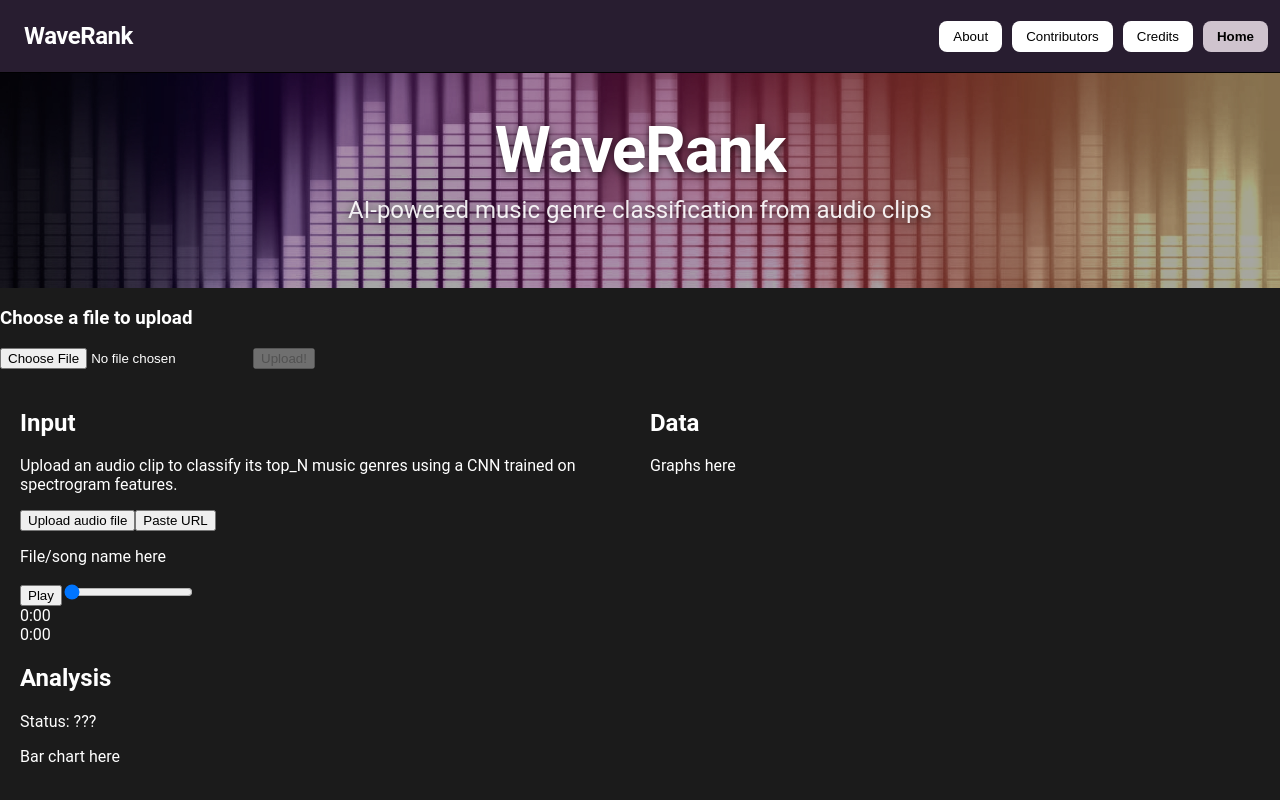
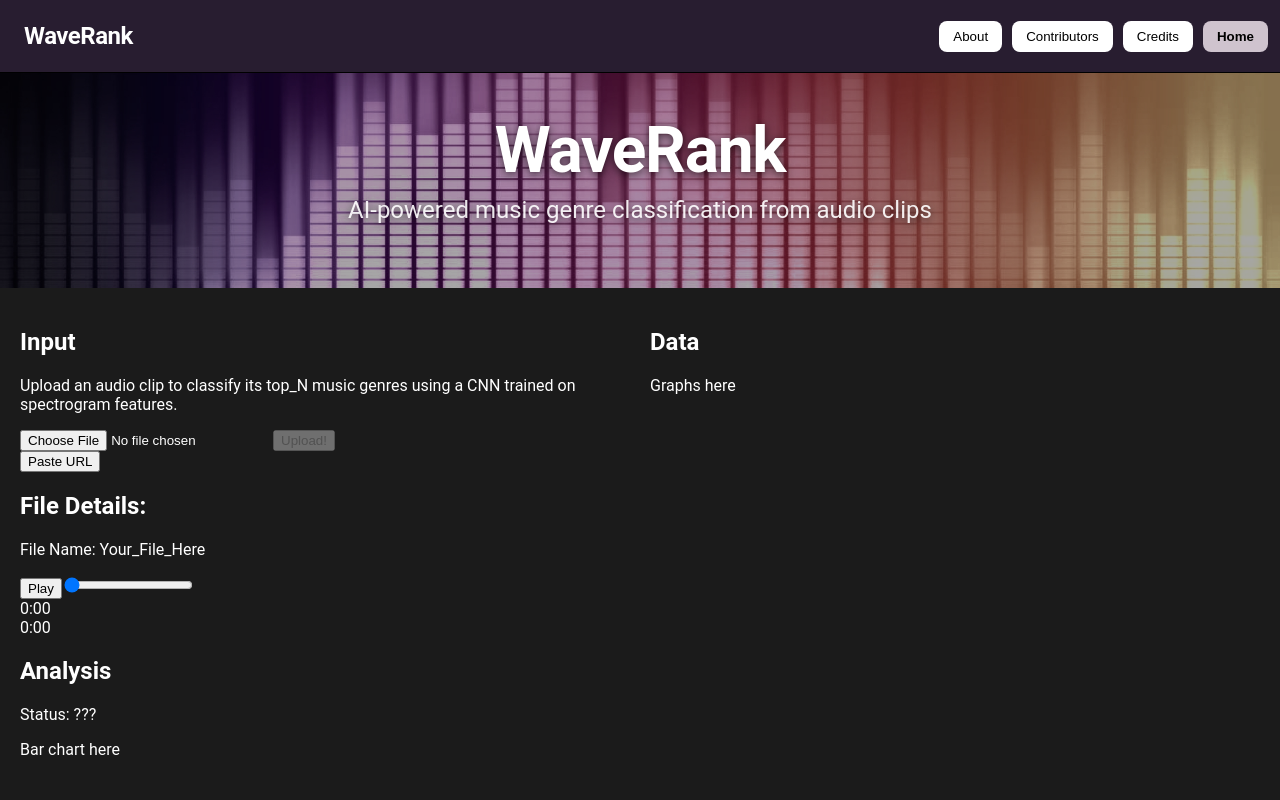
Before and after one commit to WaveRank/waverank, a React (Vite) app in the folder webapp/client/: page / in a window 1280 px wide. Built offline with nearby package versions, Linux system fonts and the light colour scheme.

Commit message:
moved user file selection and audio player to InputBox component, made audio player work with user selected file

```diff
--- a/webapp/client/components/AudioPlayer.jsx
+++ b/webapp/client/components/AudioPlayer.jsx
@@ -1,10 +1,25 @@
-import { useRef, useState } from "react";
+import { useRef, useState, useEffect } from "react";
 
 // Citation (4/29/26): https://stackoverflow.com/questions/3733227/javascript-seconds-to-minutes-and-seconds
 export default function AudioPlayer({ audioFile }) {
     const audioRef = useRef(null);
     const [isPlaying, setIsPlaying] = useState(false);
     const [currentTime, setCurrentTime] = useState(0);
+    const [src, setSrc] = useState(null);
+
+    // Handle file vs string audioFile
+    useEffect(() => {
+        if (!audioFile) return;
+
+        if (audioFile instanceof File) {
+            const url = URL.createObjectURL(audioFile);
+            setSrc(url);
+            return () => URL.revokeObjectURL(url);
+        } else {
+            setSrc(audioFile); // assumes string URL
+        }
+    }, [audioFile]);
+
 
     // Handles play and pause
     const togglePlay = () => {
@@ -41,7 +56,7 @@ export default function AudioPlayer({ audioFile }) {
 
     return (
         <div>
-            <audio ref={audioRef} src={audioFile} onTimeUpdate={onTimeUpdate}/>
+            <audio ref={audioRef} src={src} onTimeUpdate={onTimeUpdate}/>
 
             <button className="playButton" onClick={togglePlay}>
                 {isPlaying ? "Pause" : "Play"}
--- /dev/null
+++ b/webapp/client/components/InputBox.jsx
@@ -0,0 +1,131 @@
+/**
+ * Citations (4/29/2026):
+ * https://www.geeksforgeeks.org/reactjs/file-uploading-in-react-js/
+ * https://www.geeksforgeeks.org/javascript/file-type-validation-while-uploading-it-using-javascript/
+ */
+import React, { useState } from "react";
+import AudioPlayer from "../components/AudioPlayer";
+
+const HOST = "http://localhost"
+const PORT = 5137
+const PATH = "/api/predict"
+
+const MAX_CONTENT_SIZE = 10 * 1024 * 1024  // 10MB
+const ALLOWED_TYPES = ["audio/wav", "audio/mpeg", "audio/mp4"];
+const ALLOWED_EXTENSIONS = [".wav", ".mp3", ".mp4"]
+
+
+/**
+ * Sends an audio file to the backend prediction endpoint.
+ * Constructs a form-data request and POSTs it to the Flask API.
+ * Expects a JSON response. Logs server errors if the response is not OK.
+ *
+ * @param {File} file - The audio file selected by the user
+ */
+async function uploadFile(file) {
+    const formData = new FormData();
+    formData.append("file", file);
+
+    const response = await fetch(`${HOST}:${PORT}${PATH}`, {
+        method: "POST",
+        body: formData,
+    });
+
+    if (!response.ok) {
+        const text = await response.text();
+        console.error("Server error:", text);
+        return;
+    }
+
+    const data = await response.json();
+    console.log(data);
+    return(data)
+}
+
+/** Converts a file size from bytes to a human-readable megabyte string. */
+function bytesToMB(bytes) {
+    return (bytes / (1024 * 1024)).toFixed(2) + ' MB';
+}
+
+/** Validates that file conforms to allowed types by checking MIME type and extension */
+function validFileType(file) {
+    const ext = '.' + file.name.split('.').pop().toLowerCase();
+    return ALLOWED_TYPES.includes(file.type) && ALLOWED_EXTENSIONS.includes(ext)
+}
+
+
+export default function InputBox() {
+    const [selectedFile, setSelectedFile] = useState(null);
+    const [uploadStatus, setUploadStatus] = useState(null);
+
+    const isValidType = selectedFile && validFileType(selectedFile);
+    const isValidSize = selectedFile && selectedFile.size <= MAX_CONTENT_SIZE;
+    const isValid = selectedFile && isValidSize && isValidType;
+
+    const onFileChange = (event) => {
+        setSelectedFile(event.target.files[0]);
+    };
+
+    const onUploadFile = async () => {
+        if (!isValid) return;
+        const responseData = await uploadFile(selectedFile);
+        if (responseData) {
+            setUploadStatus(responseData.message)
+        }
+    };
+
+    // TODO
+    const onPasteURL = () => {
+        return;
+    };
+
+    // Show info about the user's selected file and a player to play it.
+    // File type already validated, file size validated here
+    const audioFileDetails = () => {
+        if (!selectedFile) {
+            return(
+                <div className="inputAudio">
+                    <h2>File Details:</h2>
+                    <p>File Name: Your_File_Here</p>
+                    <AudioPlayer audioFile={"/demo_song.mp3"}/>
+                </div>
+            );
+        }
+        if (!isValidSize) {
+            const fileSizeMB = bytesToMB(selectedFile.size)
+            const maxContentMB = bytesToMB(MAX_CONTENT_SIZE).slice(0, -6) + ' MB'
+            return (
+                <div className="inputAudio">
+                    <h2>File Details:</h2>
+                    <h3>Please select smaller file.</h3>
+                    <h4>File size {fileSizeMB} exceeds maximum ({maxContentMB})</h4>
+                    <p>File Name: {selectedFile.name}</p>
+                </div>
+            )
+        } else {
+            return (
+                <div className="inputAudio">
+                    <h2>File Details:</h2>
+                    <p>File Name: {selectedFile.name}</p>
+                    <AudioPlayer audioFile={selectedFile}/>
+                </div>
+            );
+        };
+    };
+
+
+    return (
+        <div className="inputBox">
+            <h2>Input</h2>
+            <p>Upload an audio clip to classify its top_N music genres using a CNN trained on spectrogram features.</p>
+            <div className="inputButtons">
+                <div>
+                    <input type="file" accept={ALLOWED_EXTENSIONS.join(',')} onChange={onFileChange} />
+                    <button onClick={onUploadFile} disabled={!isValid}>Upload!</button>
+                </div>
+                <button onClick={onPasteURL}>Paste URL</button>
+            </div>
+            {audioFileDetails()}
+        </div>
+    )
+}
--- a/webapp/client/package.json
+++ b/webapp/client/package.json
@@ -8,8 +8,6 @@
     "preview": "vite preview"
   },
   "dependencies": {
-    "axios": "^1.15.2",
-    "cors": "^2.8.6",
     "node": "^20.20.2",
     "react": "^19.0.0",
     "react-dom": "^19.0.0",
--- a/webapp/client/pages/HomePage.jsx
+++ b/webapp/client/pages/HomePage.jsx
@@ -1,13 +1,6 @@
-import AudioPlayer from "../components/AudioPlayer";
+import InputBox from "../components/InputBox";
 import "../src/App.css";
 
-const onUploadFile = () => {
-    return;
-};
-
-const onPasteURL = () => {
-    return;
-};
 
 export default function HomePage() {
     return (
@@ -15,26 +8,12 @@ export default function HomePage() {
             <div className="body">
 
                 <div className="bodyLeft">
-
-                    <div className="inputBox">
-                        <h2>Input</h2>
-                        <p>Upload an audio clip to classify its top_N music genres using a CNN trained on spectrogram features.</p>
-                        <div className="inputButtons">
-                            <button onClick={onUploadFile}>Upload audio file</button>
-                            <button onClick={onPasteURL}>Paste URL</button>
-                        </div>
-                        <div className="inputAudio">
-                            <p>File/song name here</p>
-                            <AudioPlayer audioFile={"/demo_song.mp3"}/>
-                        </div>
-                    </div>
-
+                    <InputBox/>
                     <div className="analysisBox">
                         <h2>Analysis</h2>
                         <p>Status: ???</p>
                         <p>Bar chart here</p>
                     </div>
-
                 </div>
 
                 <div className="bodyRight">
--- a/webapp/client/src/App.jsx
+++ b/webapp/client/src/App.jsx
@@ -1,105 +1,12 @@
-/**
- * Citations (4/29/2026):
- * https://www.geeksforgeeks.org/reactjs/file-uploading-in-react-js/
- * https://www.geeksforgeeks.org/javascript/file-type-validation-while-uploading-it-using-javascript/
- */
-
 import { Routes, Route, Link } from "react-router-dom";
 import HomePage from "../pages/HomePage";
 import AboutPage from "../pages/AboutPage";
 import ContributorsPage from "../pages/ContributorsPage";
 import CreditsPage from "../pages/CreditsPage";
 import "./App.css";
-import React, { useState } from "react";
-
-const HOST = "http://localhost"
-const PORT = 5137
-const PATH = "/api/predict"
-const MAX_CONTENT_SIZE = 10 * 1024 * 1024  // 10MB
-const ALLOWED_TYPES = ["audio/wav", "audio/mpeg", "audio/mp4"];
-const ALLOWED_EXTENSIONS = [".wav", ".mp3", ".mp4"]
-
-
-/**
- * Sends an audio file to the backend prediction endpoint.
- *
- * Constructs a form-data request and POSTs it to the Flask API.
- * Expects a JSON response. Logs server errors if the response is not OK.
- *
- * @param {File} file - The audio file selected by the user
- */
-async function uploadFile(file) {
-  const formData = new FormData();
-  formData.append("file", file);
-
-  const response = await fetch(`${HOST}:${PORT}${PATH}`, {
-    method: "POST",
-    body: formData,
-  });
-
-  if (!response.ok) {
-    const text = await response.text();
-    console.error("Server error:", text);
-    return;
-  }
-
-  const data = await response.json();
-  console.log(data);
-}
-
-// Converts a file size from bytes to a human-readable megabyte string.
-function bytesToMB(bytes) {
-  return (bytes / (1024 * 1024)).toFixed(2) + ' MB';
-}
-
-// Validates that file conforms to allowed types by checking MIME type and extension
-function validFileType(file) {
-  const ext = '.' + file.name.split('.').pop().toLowerCase();
-  return ALLOWED_TYPES.includes(file.type) && ALLOWED_EXTENSIONS.includes(ext)
-}
 
 
 export default function App() {
-  const [selectedFile, setSelectedFile] = useState(null);
-
-  const isValidType = selectedFile && validFileType(selectedFile);
-  const isValidSize = selectedFile && selectedFile.size <= MAX_CONTENT_SIZE;
-  const isValid = selectedFile && isValidSize && isValidType;
-
-	const onFileChange = (event) => {
-		setSelectedFile(event.target.files[0]);
-	};
-
-  const onFileUpload = () => {
-    if (!isValidType) return;
-    uploadFile(selectedFile);
-    console.log(`uploaded file ${selectedFile.name}`)
-  };
-
-	const userUploadSection = () => {
-		if (!selectedFile) return;
-    if (!isValidSize) {
-      const fileSizeMB = bytesToMB(selectedFile.size)
-      const maxContentMB = bytesToMB(MAX_CONTENT_SIZE).slice(0, -6) + ' MB'
-      return (
-        <div>
-          <h2>Please select smaller file.</h2>
-          <h3>File size {fileSizeMB} exceeds maximum ({maxContentMB})</h3>
-          <p>File Name: {selectedFile.name}</p>
-          <p>File Type: {selectedFile.type}</p>
-        </div>
-      )
-    }
-    else {
-      return (
-        <div>
-          <h2>File Details:</h2>
-          <p>File Name: {selectedFile.name}</p>
-          <p>File Type: {selectedFile.type}</p>
-        </div>
-      );
-    }
-  }
 
       return (
         <div>
@@ -119,15 +26,6 @@ export default function App() {
                 <p>AI-powered music genre classification from audio clips</p>
             </div>
 
-            <div>
-              <h3>Choose a file to upload</h3>
-              <div>
-                <input type="file" accept={ALLOWED_EXTENSIONS.join(',')} onChange={onFileChange} />
-                <button onClick={onFileUpload} disabled={!isValid}>Upload!</button>
-              </div>
-              {userUploadSection()}
-            </div>
-
             <Routes>
                 <Route path="/" element={<HomePage/>}/>
                 <Route path="/about" element={<AboutPage/>}/>
--- a/webapp/client/src/main.jsx
+++ b/webapp/client/src/main.jsx
@@ -2,9 +2,6 @@ import React from "react";
 import ReactDOM from "react-dom/client";
 import { BrowserRouter } from "react-router-dom";
 import App from "./App.jsx";
-
-
-
 
 
 ReactDOM.createRoot(document.getElementById("root")).render(
```
Also changed, not shown: 2 other files (tests, documents, lock files or other folders).
